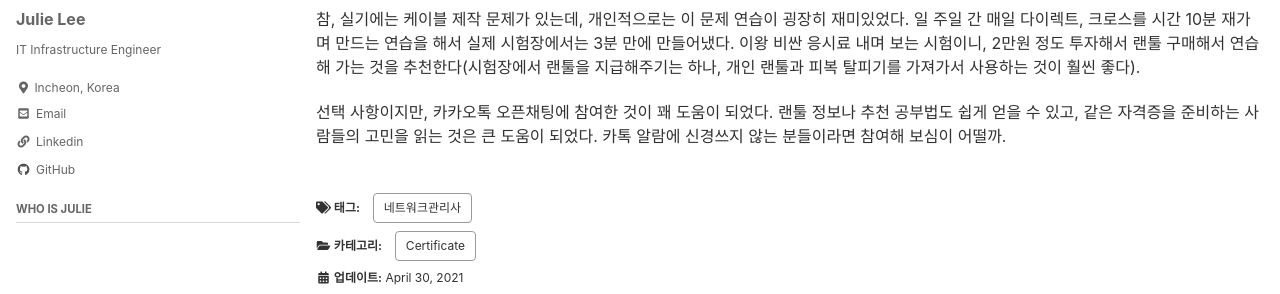
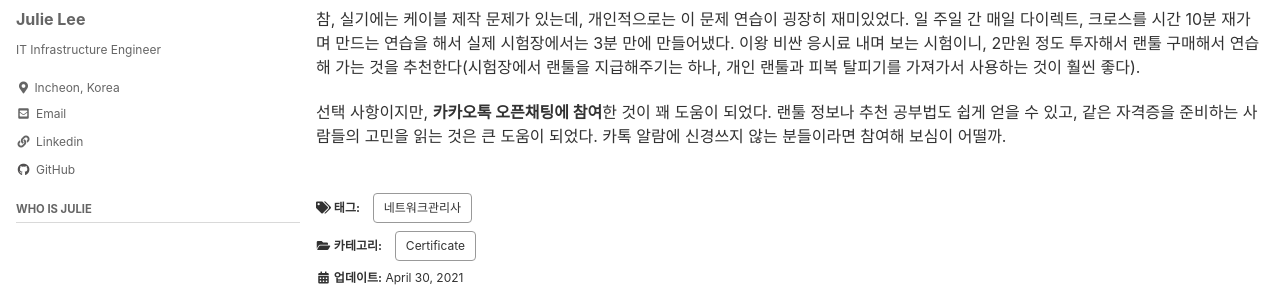
Before and after one commit to smilejulie0812/smilejulie0812.github.io, a Jekyll site: the page built from _posts/2021-04-30-networkmanager.md, in a window 1280 px wide and 900 px high, scrolled down 2081 px. Shown: the part 158-452 px from the top of the window. Built offline with Jekyll 4.4.1, drawn with Linux system fonts in a browser that asks for light colours; cached includes are drawn as plain includes.

```diff
--- a/_posts/2021-04-30-networkmanager.md
+++ b/_posts/2021-04-30-networkmanager.md
@@ -44,4 +44,4 @@ toc_sticky: false
 
 참, 실기에는 케이블 제작 문제가 있는데, 개인적으로는 이 문제 연습이 굉장히 재미있었다. 일 주일 간 매일 다이렉트, 크로스를 시간 10분 재가며 만드는 연습을 해서 실제 시험장에서는 3분 만에 만들어냈다. 이왕 비싼 응시료 내며 보는 시험이니, 2만원 정도 투자해서 랜툴 구매해서 연습해 가는 것을 추천한다(시험장에서 랜툴을 지급해주기는 하나, 개인 랜툴과 피복 탈피기를 가져가서 사용하는 것이 훨씬 좋다).
 
-선택 사항이지만, 카카오톡 오픈채팅에 참여한 것이 꽤 도움이 되었다. 랜툴 정보나 추천 공부법도 쉽게 얻을 수 있고, 같은 자격증을 준비하는 사람들의 고민을 읽는 것은 큰 도움이 되었다. 카톡 알람에 신경쓰지 않는 분들이라면 참여해 보심이 어떨까.
+선택 사항이지만, **카카오톡 오픈채팅에 참여**한 것이 꽤 도움이 되었다. 랜툴 정보나 추천 공부법도 쉽게 얻을 수 있고, 같은 자격증을 준비하는 사람들의 고민을 읽는 것은 큰 도움이 되었다. 카톡 알람에 신경쓰지 않는 분들이라면 참여해 보심이 어떨까.
```
